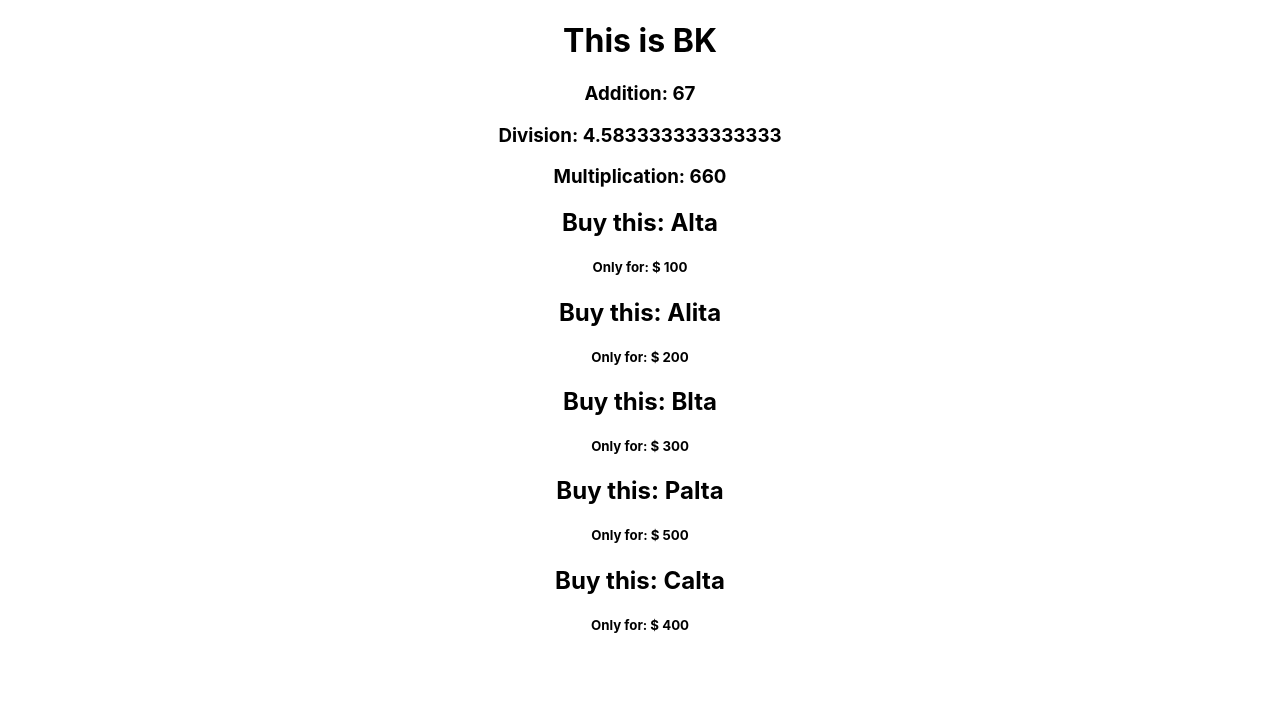
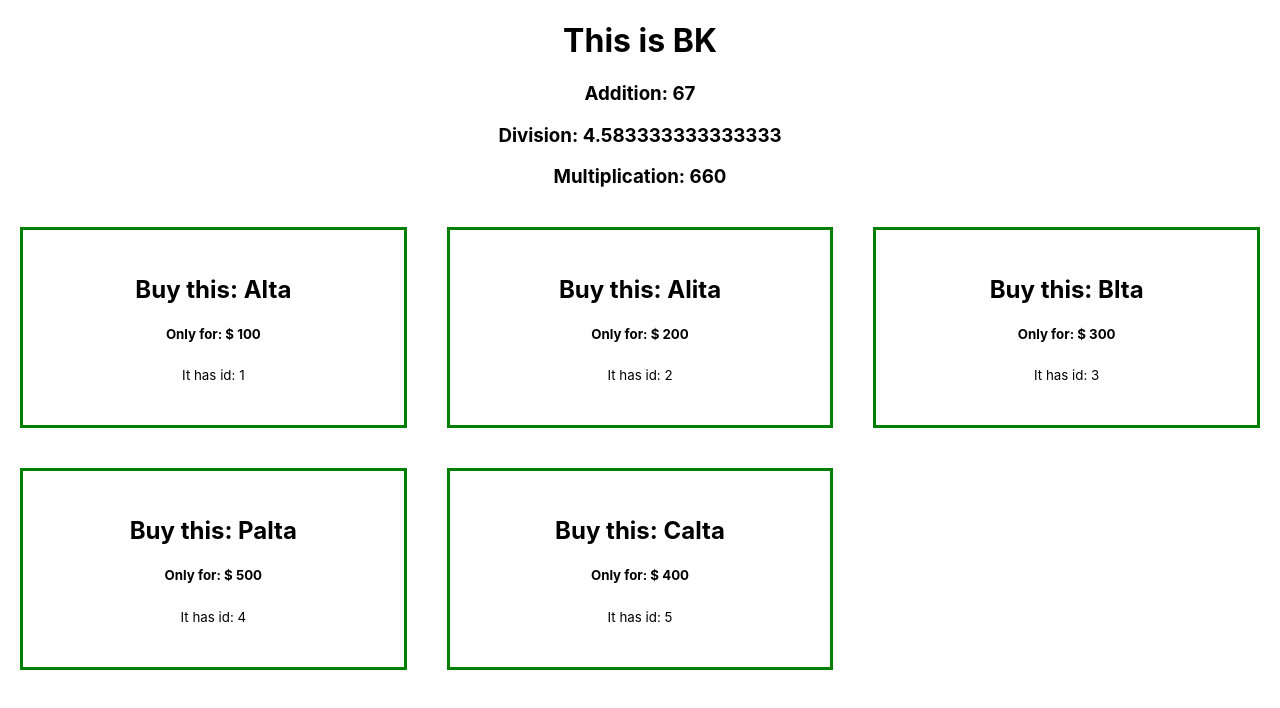
Before and after one commit to khadiza21/react-storage-and-handler, a React (Create React App) app: page / in a window 1280 px wide. Shown: the top 708 px of the page. Built offline with nearby package versions, Linux system fonts and the light colour scheme.

Commit message:
data load and style

```diff
--- /dev/null
+++ b/src/components/Cosmetic/Cosmetic.css
@@ -0,0 +1,6 @@
+.product{
+
+    border: 3px solid green;
+    margin: 20px;
+    padding: 25px;
+}
--- a/src/components/Cosmetic/Cosmetic.js
+++ b/src/components/Cosmetic/Cosmetic.js
@@ -1,11 +1,14 @@
 import React from "react";
-
+import "./Cosmetic.css"
 const Cosmetic = (props) => {
-  const { name, price } = props.cosmetic;
+  const { name, price, id } = props.cosmetic;
   return (
-    <div>
+    <div className="product">
       <h2>Buy this: {name}</h2>
       <h5>Only for: $ {price}</h5>
+      <p>
+        <small>It has id: {id}</small>
+      </p>
     </div>
   );
 };
--- /dev/null
+++ b/src/components/Cosmetics/Cosmetics.css
@@ -0,0 +1,4 @@
+.products{
+    display: grid;
+    grid-template-columns: repeat(3,1fr);
+}
--- a/src/components/Cosmetics/Cosmetics.js
+++ b/src/components/Cosmetics/Cosmetics.js
@@ -2,6 +2,7 @@ import React from "react";
 import add from "../../utilities/add";
 import { division, multiply } from "../../utilities/calculate";
 import Cosmetic from "../Cosmetic/Cosmetic";
+import "./Cosmetics.css";
 
 const Cosmetics = () => {
   const first = 55;
@@ -22,9 +23,11 @@ const Cosmetics = () => {
       <h3>Addition: {summetion}</h3>
       <h3>Division: {divide}</h3>
       <h3>Multiplication: {multiplication}</h3>
-      {cosmeticsO.map((cosmetic) => (
-        <Cosmetic key={cosmetic.id} cosmetic={cosmetic}></Cosmetic>
-      ))}
+      <div className="products">
+        {cosmeticsO.map((cosmetic) => (
+          <Cosmetic key={cosmetic.id} cosmetic={cosmetic}></Cosmetic>
+        ))}
+      </div>
     </div>
   );
 };
```
